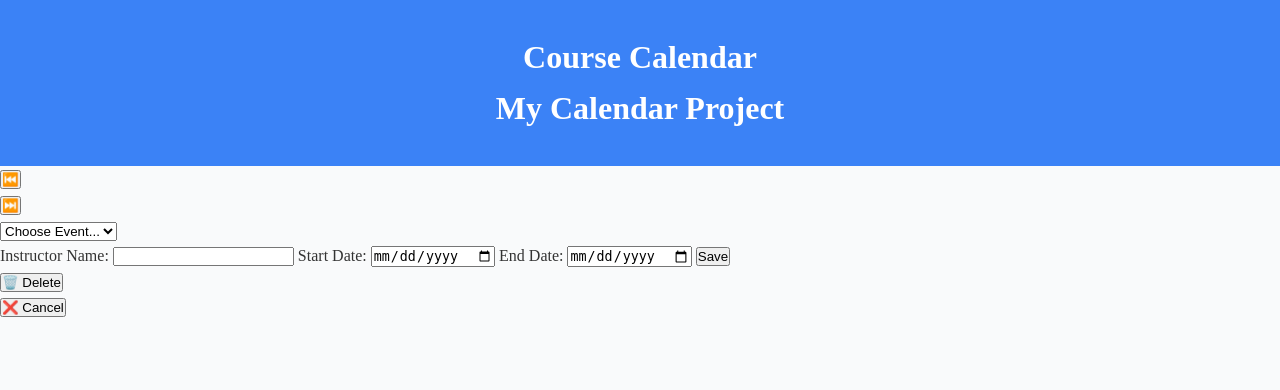
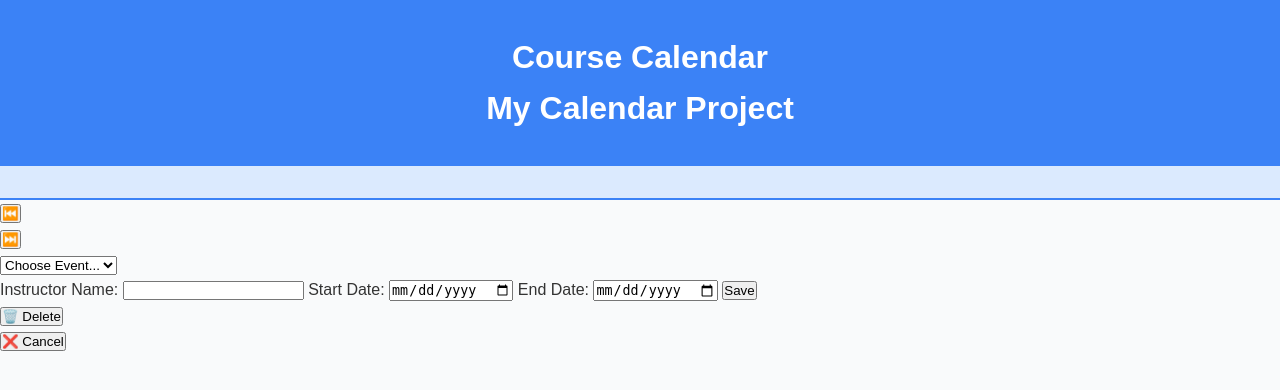
Before and after one commit to mhmdfakhir/calendar-project, a PHP site: page / in a window 1280 px wide. Shown: the top 390 px of the page. Run offline with PHP 8.4, Linux system fonts and the light colour scheme.

Commit message:
added css styling

```diff
--- a/style.css
+++ b/style.css
@@ -18,7 +18,7 @@ to set elements to their defaults  */
 }
 
 body {
-    font-family: "Blue Highway";
+    font-family: "Blue Highway", sans-serif;
     background-color: var(--background);
     color: #333;
     line-height: 1.6;
@@ -30,3 +30,24 @@ header {
     padding: 2rem 1rem;
     text-align: center;
 }
+
+/* clock */
+
+.clock-container {
+    background-color: var(--primary-light);
+    color: var(--primary-dark);
+    font-size: 2rem;
+    font-weight: bold;
+    padding: 1rem;
+    text-align: center;
+    font-family: "Blue Highway", sans-serif;
+    letter-spacing: 2px;
+    border-bottom: 2px solid var(--primary);
+}
+
+@media (max-width: 768px) {
+    .clock-container {
+        font-size: 1.4rem;
+        padding: 0.75rem;
+    }
+}
```
